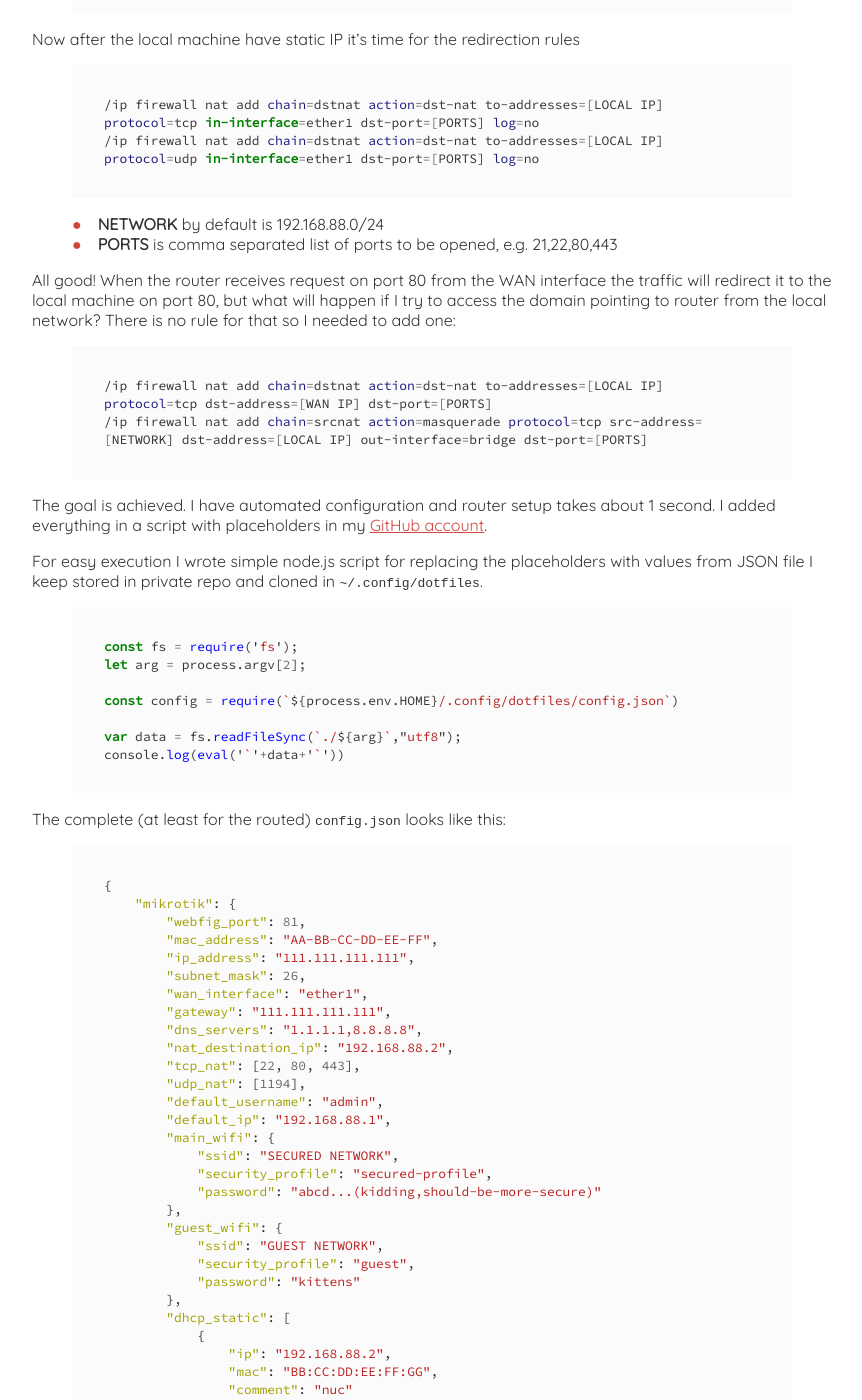
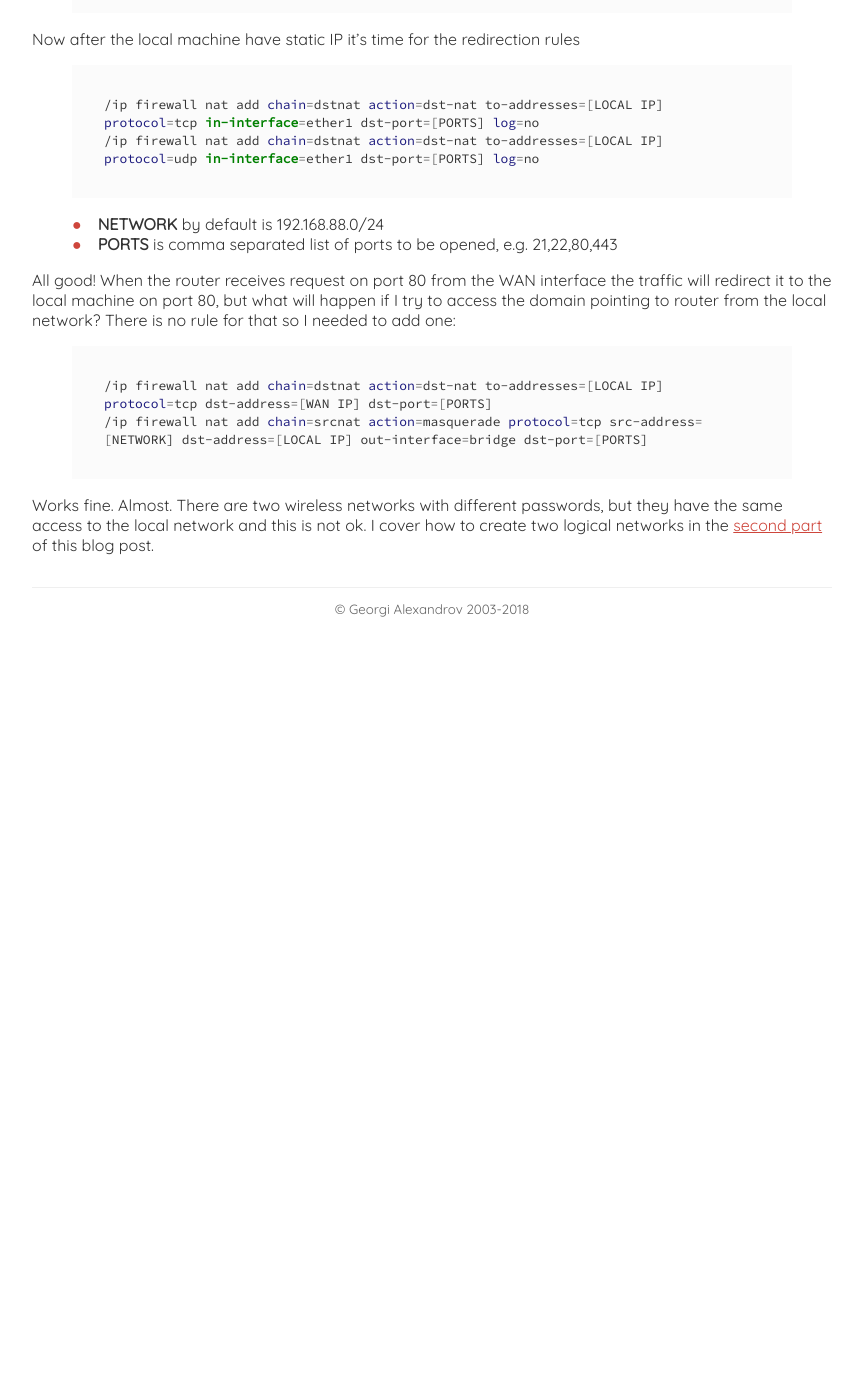
Before and after one commit to georgialexandrov/georgialexandrov.github.io, a Jekyll site: the page built from _posts/2018-08-04-mikrotik-automated-configuration.md, in a window 1280 px wide and 1400 px high, scrolled down 3276 px. Shown: the whole window, without its empty margins (318-1180 px from the left). Built offline with Jekyll 4.4.1, drawn with Linux system fonts in a browser that asks for light colours; some web fonts are replaced; after the commit the page ends 3906 px from its top, so only the background shows below that; part of the change alters nothing that is shown; some of the changed text lies outside the part shown.

Commit message:
Add part 2 of mikrotik automated configuration

```diff
--- a/_posts/2018-08-04-mikrotik-automated-configuration.md
+++ b/_posts/2018-08-04-mikrotik-automated-configuration.md
@@ -1,13 +1,13 @@
 ---
 layout: post
-title: MikroTik automated configuration
+title: MikroTik automated configuration part 1
 date: 2018-08-04 23:58 +0300
 tags: [mikrotik, automation]
 ---
 
 This post is showing configuration I use on MikroTik hAP ac2, but all MikroTik routers are using RouterOS so there should be no difference.
 
-![ScreenShot ](/assets/posts/img/hap-ac.png "MikroTik hAP ac 2")
+![MikroTik hAP ac 2 ](/assets/posts/img/hap-ac.png "MikroTik hAP ac 2")
 
 For me, router configuration is a boring task. Especially when I am trying to do something fast and stupid mistake leads to the need for a hard reset.
 A few months ago I made such mistake several times when I was trying to configure NAT rule on port 80. I had my domain pointing to my public IP which redirects the traffic to my [Intel NUC](https://en.wikipedia.org/wiki/Next_Unit_of_Computing){:target="_blank"}.
@@ -112,59 +112,4 @@ All good! When the router receives request on port 80 from the WAN interface the
 /ip firewall nat add chain=srcnat action=masquerade protocol=tcp src-address=[NETWORK] dst-address=[LOCAL IP] out-interface=bridge dst-port=[PORTS]
 {% endhighlight %}
 
-The goal is achieved. I have automated configuration and router setup takes about 1 second. I added everything in a script with placeholders in my [GitHub account](https://github.com/georgialexandrov/dotfiles/blob/master/router_configuration){:target="_blank"}.
-
-For easy execution I wrote simple node.js script for replacing the placeholders with values from JSON file I keep stored in private repo and cloned in `~/.config/dotfiles`.
-{% highlight js %}
-const fs = require('fs');
-let arg = process.argv[2];
-
-const config = require(`${process.env.HOME}/.config/dotfiles/config.json`)
-
-var data = fs.readFileSync(`./${arg}`,"utf8");
-console.log(eval('`'+data+'`'))
-{% endhighlight %}
-
-The complete (at least for the routed) `config.json` looks like this:
-{% highlight json %}
-{
-    "mikrotik": {
-        "webfig_port": 81,
-        "mac_address": "AA-BB-CC-DD-EE-FF",
-        "ip_address": "111.111.111.111",
-        "subnet_mask": 26,
-        "wan_interface": "ether1",
-        "gateway": "111.111.111.111",
-        "dns_servers": "1.1.1.1,8.8.8.8",
-        "nat_destination_ip": "192.168.88.2",
-        "tcp_nat": [22, 80, 443],
-        "udp_nat": [1194],
-        "default_username": "admin",
-        "default_ip": "192.168.88.1",
-        "main_wifi": {
-            "ssid": "SECURED NETWORK",
-            "security_profile": "secured-profile",
-            "password": "abcd...(kidding,should-be-more-secure)"
-        },
-        "guest_wifi": {
-            "ssid": "GUEST NETWORK",
-            "security_profile": "guest",
-            "password": "kittens"
-        },
-        "dhcp_static": [
-            {
-                "ip": "192.168.88.2",
-                "mac": "BB:CC:DD:EE:FF:GG",
-                "comment": "nuc"
-            }
-        ]
-    }
-}
-{% endhighlight %}
-
-Now I simply run:
-{% highlight bash %}
-node replacer.js router_configuration | bash
-{% endhighlight %}
-
-Works fine. Almost. There are two wireless networks with different passwords, but they have the same access to the local network and this is not ok. I'll cover how to create two logical networks in part2 of this blog post.
+Works fine. Almost. There are two wireless networks with different passwords, but they have the same access to the local network and this is not ok. I cover how to create two logical networks in the [second part]({% post_url 2018-08-14-mikrotik-automated-configuration-part-2 %}) of this blog post.
--- /dev/null
+++ b/_posts/2018-08-14-mikrotik-automated-configuration-part-2.md
@@ -0,0 +1,133 @@
+---
+layout: post
+title: MikroTik automated configuration part 2
+date: 2018-08-14 21:15 +0300
+tags: [mikrotik, automation]
+---
+
+This is part 2 of the blog post about automating MikroTik configuration. In [part 1]({% post_url 2018-08-04-mikrotik-automated-configuration %}) I wrote about:
+- why I automate my router configuration;
+- how to connect to the router through a terminal;
+- how to set up a static IP, subnet mask, and a gateway;
+- how to set up security profiles and assign them to wi-fi networks;
+- how to add NAT rules pointing to a machine in the local network;
+
+In this blog post, I'll cover separating the networks into one for guests with access only to the Internet and another with access to the local network (TVs, phones, laptops, etc.).
+
+I want to have a strong random generated long password for my machines and short easy one for guests. This is easy, but when both networks have the same access there's no much sense in the strong password if there's network with a weak one and same permissions.
+
+That's why I want to create one Virtual LAN (VLAN) in another network with another DHCP server for guests and block it's access to the rest.
+
+![Network diagram ](/assets/posts/img/VLan.png "Network diagram")
+
+First I defined a new bridge for the guest network. The bridge allows hosts from different networks to connect. In my case I want the WAN port to connect to VLAN network.
+{% highlight bash %}
+/interface bridge add name=bridge-guest
+{% endhighlight %}
+
+VLAN is a way to represent a network without the need for physical separation. For my configuration, I need to set interface, name, and id. All interfaces are using id 1 by default, but I always keep some gaps between ids and orders just in case I need to add another in between.
+{% highlight bash %}
+/interface vlan add interface=wlan1 name=vlan-guest vlan-id=10
+{% endhighlight %}
+
+Since I want separate network I need to configure second DHCP server. The demo is using 192.168.2.0/24 network and assumes the main network is using 192.168.1.0/24.
+
+DHCP configuration needs two things:
+- **IP pool** defining the range of IPs available to be assigned to the hosts;
+- **DHCP Server** assigned to an interface and using a defined pool;
+
+In my case the interface is the bridge.
+{% highlight bash %}
+/ip pool add name=dhcp_guest ranges=192.168.2.2-192.168.2.254
+/ip dhcp-server add address-pool=dhcp_guest disabled=no interface=bridge-guest name=dhcp-vlan-guest
+{% endhighlight %}
+
+Now it's time to add the WLAN interface into the guest bridge:
+{% highlight bash %}
+/interface bridge port add bridge=bridge-guest interface=vlan-guest
+{% endhighlight %}
+
+Since I want to have a virtual network I need to assign an IP to the bridge so the bridge can act as a gateway.
+{% highlight bash %}
+/ip address add address=192.168.2.1/24 interface=bridge-guest network=192.168.2.0
+{% endhighlight %}
+
+The DHCP server has a pool already, but for a working network, I need to specify the bridge as a gateway:
+{% highlight bash %}
+/ip dhcp-server network add address=192.168.2.0/24 gateway=192.168.2.1
+{% endhighlight %}
+
+Now the hosts connected to the main network will receive IPs in the 192.168.1.0/24 network and the hosts connected to the guest network will receive IPs from 192.168.2.0/24 network. This is great, but the hosts in the two networks are still accessible from each other and I want to stop that with firewall rule:
+{% highlight bash %}
+/ip firewall filter add action=drop chain=forward in-interface=bridge-guest out-interface=bridge
+{% endhighlight %}
+
+The goal is achieved. I have automated configuration and router setup takes only a few seconds. I added everything in a script with placeholders in my [GitHub account](https://github.com/georgialexandrov/dotfiles/blob/master/router_configuration){:target="_blank"}.
+
+For easy execution, a I wrote simple node.js script for replacing the placeholders with values from JSON file I keep stored in private repo and cloned in `~/.config/dotfiles`.
+{% highlight js %}
+const fs = require('fs');
+let arg = process.argv[2];
+
+const config = require(`${process.env.HOME}/.config/dotfiles/config.json`)
+
+var data = fs.readFileSync(`./${arg}`,"utf8");
+console.log(eval('`'+data+'`'))
+{% endhighlight %}
+
+The complete (at least for the router part) `config.json` looks like this:
+{% highlight json %}
+{
+    "mikrotik": {
+        "webfig_port": 81,
+        "mac_address": "AA-BB-CC-DD-EE-FF",
+        "ip_address": "111.111.111.111",
+        "subnet_mask": 26,
+        "wan_interface": "ether1",
+        "gateway": "111.111.111.111",
+        "dns_servers": "1.1.1.1,8.8.8.8",
+        "nat_destination_ip": "192.168.88.2",
+        "tcp_nat": [22, 80, 443],
+        "udp_nat": [1194],
+        "default_username": "admin",
+        "default_ip": "192.168.88.1",
+        "main_wifi": {
+            "ssid": "SECURED NETWORK",
+            "security_profile": "secured-profile",
+            "password": "abcd...(kidding,should-be-more-secure)"
+        },
+        "guest_wifi": {
+            "ssid": "GUEST NETWORK",
+            "security_profile": "guest",
+            "password": "kittens"
+        },
+        "guest_vlan": {
+            "id": 10,
+            "name": "vlan-guest"
+        },
+        "bridge_guest": {
+            "name": "bridge-guest"
+        },
+        "dhcp_guest": {
+            "name": "dhcp_guest",
+            "network": "192.168.2.0",
+            "subnet_mask": 24,
+            "gateway": "192.168.2.1",
+            "dhcp_range": "192.168.2.2-192.168.2.254",
+            "server_name": "dhcp-vlan-guest"
+        },
+        "dhcp_static": [
+            {
+                "ip": "192.168.1.2",
+                "mac": "BB:CC:DD:EE:FF:GG",
+                "comment": "nuc"
+            }
+        ]
+    }
+}
+{% endhighlight %}
+
+Now I simply run:
+{% highlight bash %}
+node replacer.js router_configuration | bash
+{% endhighlight %}
```
Also changed, not shown: assets/posts/img/VLan.png (added).
